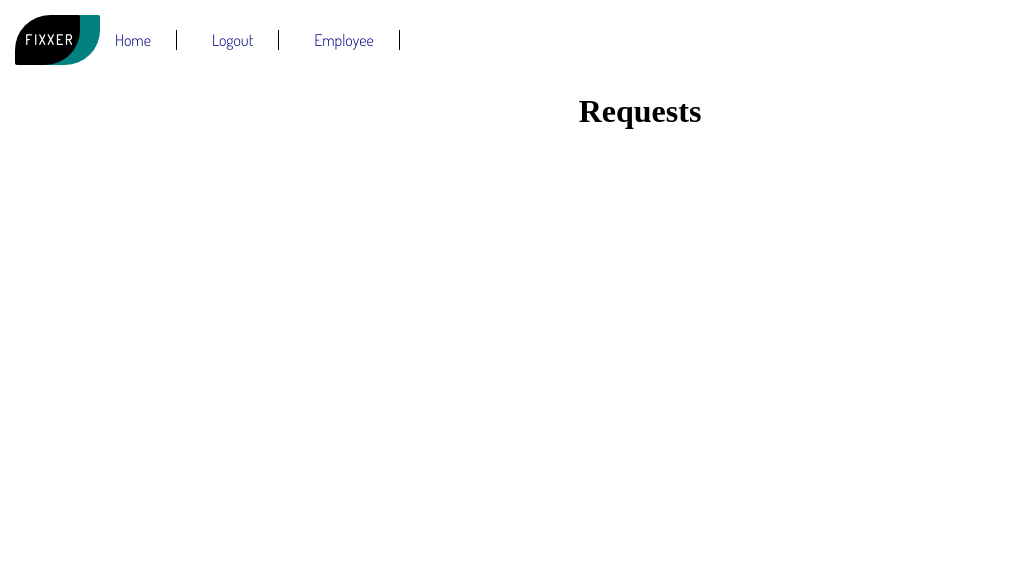
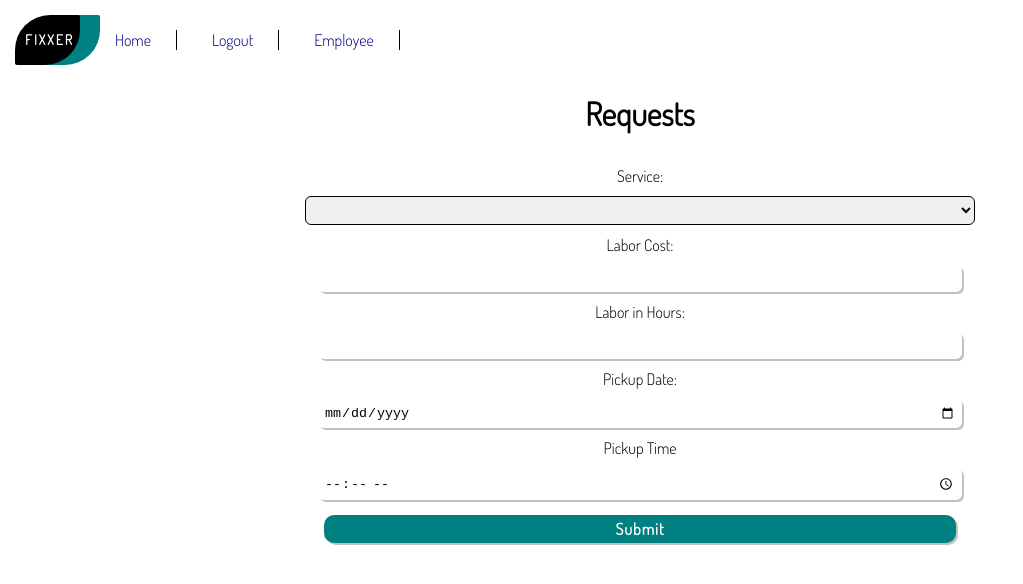
Before and after one commit to AnantaGur/Car-Repair-App, a Vue app in the folder capstone/vue/: page /employee in a window 1280 px wide. Shown: the top 584 px of the page, without its empty margins (0-1023 px from the left). Built offline with nearby package versions, Linux system fonts and the light colour scheme; sample sign-in values are in the browser's storage.

Commit message:
Pushing changes to Employee.vue

```diff
--- a/capstone/vue/src/views/Employee.vue
+++ b/capstone/vue/src/views/Employee.vue
@@ -1,15 +1,144 @@
 <template>
-  <div>
-      <h1>Requests</h1>
+  <div id="repair-service-estimate">
+    <h1>Requests</h1>
+    <form>
+      <label for="service-estimate">Service:</label>
+      <select
+        name="service-estimate"
+        id="service-estimate"
+        required
+        v-model="selected"
+      >
+        <option disabled selected>Please select an option</option>
+        <option value="oil-change" id="oil-change">Oil Change</option>
+        <option value="brake-change" id="brake-change">Brake Change</option>
+        <option value="battery-change" id="battery-change">
+          Battery Change
+        </option>
+        <option value="tire-change" id="tire-change">Tire Change</option>
+      </select>
+      <div id="ifOil" v-if="selected === 'oil-change'">
+        <label for="oil-cost">Parts Cost:</label>
+        <input
+          type="text"
+          id="oil-cost"
+          name="oil-cost"
+          required
+          disabled
+          value="40.00"
+          placeholder="40.00"
+          v-model="newRepairEstimateForm.partsCost"
+        />
+      </div>
+      <div id="ifBrake" v-if="selected === 'brake-change'">
+        <label for="brake-cost">Parts Cost:</label>
+        <input
+          type="text"
+          id="brake-cost"
+          name="brake-cost"
+          required
+          disabled
+          value="60.00"
+          placeholder="60.00"
+          v-model="newRepairEstimateForm.partsCost"
+        />
+      </div>
+      <div id="ifBattery" v-if="selected === 'battery-change'">
+        <label for="bat-cost">Parts Cost:</label>
+        <input
+          type="text"
+          id="bat-cost"
+          name="bat-cost"
+          required
+          disabled
+          value="115.00"
+          placeholder="115.00"
+          v-model="newRepairEstimateForm.partsCost"
+        />
+      </div>
+      <div id="ifTire" v-if="selected === 'tire-change'">
+        <label for="tire-cost">Parts Cost:</label>
+        <input
+          type="text"
+          id="tire-cost"
+          name="tire-cost"
+          required
+          disabled
+          value="70.00"
+          placeholder="70.00"
+          v-model="newRepairEstimateForm.partsCost"
+        />
+      </div>
+      <label for="labor-cost">Labor Cost:</label>
+      <input
+        type="number"
+        name="labor-cost"
+        id="labor-cost"
+        required
+        v-model="newRepairEstimateForm.laborCost"
+      />
+      <label for="total-time">Labor in Hours:</label>
+      <input
+        type="number"
+        name="total-time"
+        id="total-time"
+        required
+        v-model="newRepairEstimateForm.totalTime"
+      />
+      <label for="pickup-date">Pickup Date:</label>
+      <input
+        type="date"
+        name="pickup-date"
+        id="pickup-date"
+        required
+        v-model="newRepairEstimateForm.pickupDate"
+      />
+      <label for="pickup-time">Pickup Time</label>
+      <input
+        type="time"
+        name="pickup-time"
+        id="pickup-time"
+        required
+        v-model="newRepairEstimateForm.pickupTime"
+      />
+      <input type="submit" value="Submit" id="submit" />
+    </form>
   </div>
 </template>
 
 <script>
 export default {
-    name: 'employee'
-}
+  name: "employee",
+  data() {
+    return {
+      selected: "",
+      newRepairEstimateForm: {
+        partsCost: "",
+        laborCost: "",
+        totalTime: "",
+        pickupDate: "",
+        pickupTime: "",
+      },
+    };
+  },
+  methods: {
+    costCalculator(choice) {
+      if (choice.value === "oil-change") {
+        alert("check");
+        document.getElementById("ifOil").style.display = "block";
+      }
+    },
+  },
+};
 </script>
 
 <style>
+@import url("https://fonts.googleapis.com/css2?family=Dosis:wght@300&display=swap");
 
+#repair-service-estimate {
+  font-family: "Dosis", sans-serif;
+}
+#service-estimate {
+  border: 1px solid black;
+}
 </style>
```
